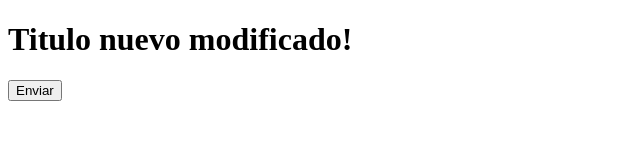
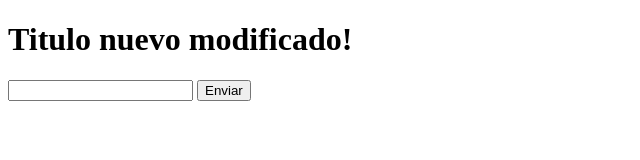
Before and after one commit to lauramerui/prueba, a plain HTML site: page index.html in a window 1280 px wide. Shown: the whole page, without its empty margins (0-640 px from the left). Drawn offline with Linux system fonts and the light colour scheme.

Commit message:
se modificó form index

```diff
--- a/index.html
+++ b/index.html
@@ -9,6 +9,7 @@
 <body>
     <h1>Titulo nuevo modificado!</h1>
     <form action="#">
+        <input type="text" name="firstname" id="firstname">
         <input type="button" value="Enviar">
     </form>
 </body>
```
